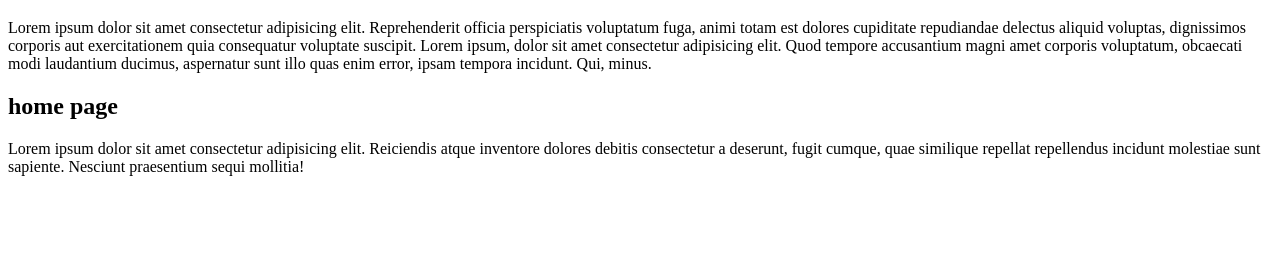
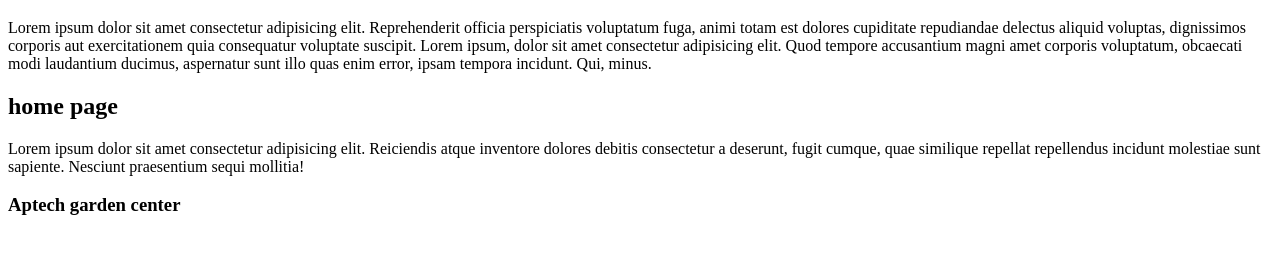
Before and after one commit to ayesha123-333/Git-example-26-march2025, a plain HTML site: page index.html in a window 1280 px wide. Shown: the part 61-314 px from the top of the page. Drawn offline with Linux system fonts and the light colour scheme.

Commit message:
10:29 index.html

```diff
--- a/index.html
+++ b/index.html
@@ -19,6 +19,10 @@
 </h2>
 Lorem ipsum dolor sit amet consectetur adipisicing elit. Reiciendis atque inventore dolores debitis consectetur a deserunt, fugit cumque, quae similique repellat repellendus incidunt molestiae sunt sapiente. Nesciunt praesentium sequi mollitia!
 
+<h3>
+    Aptech garden center
+</h3>
+
 
 
 </body>
```
